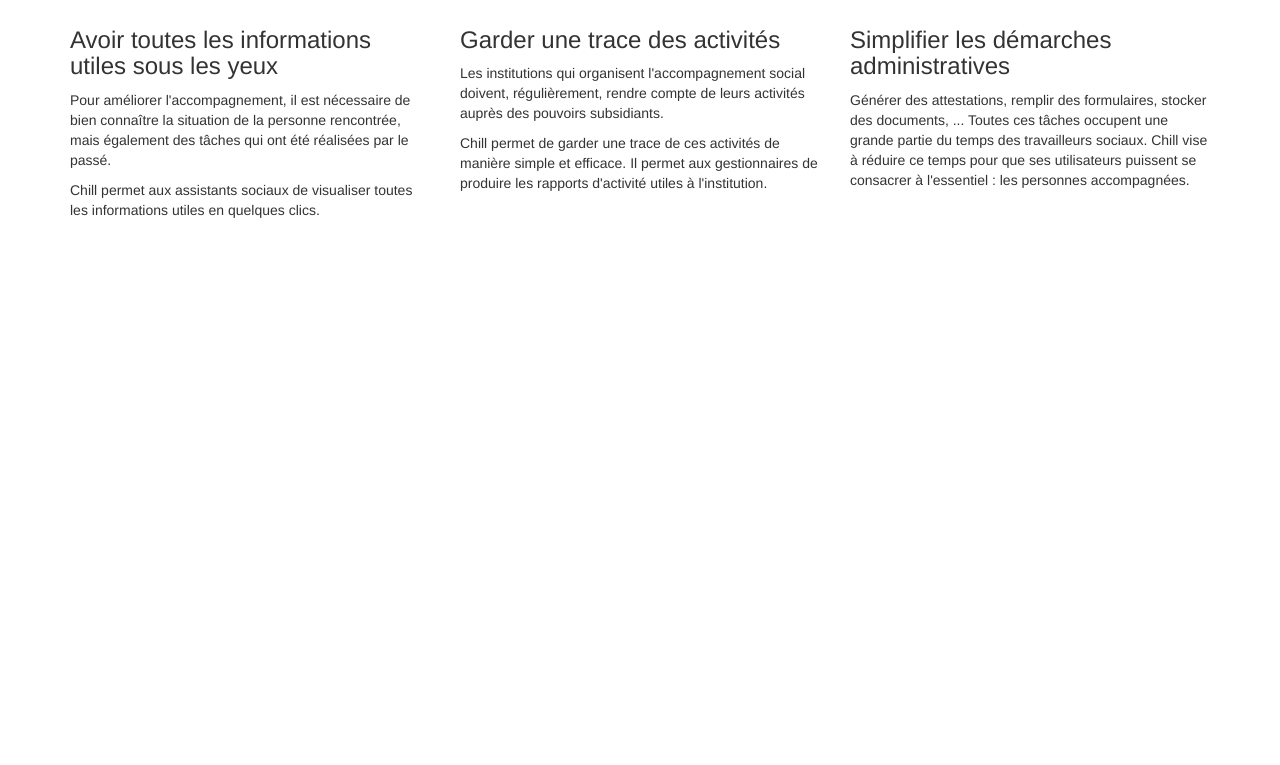
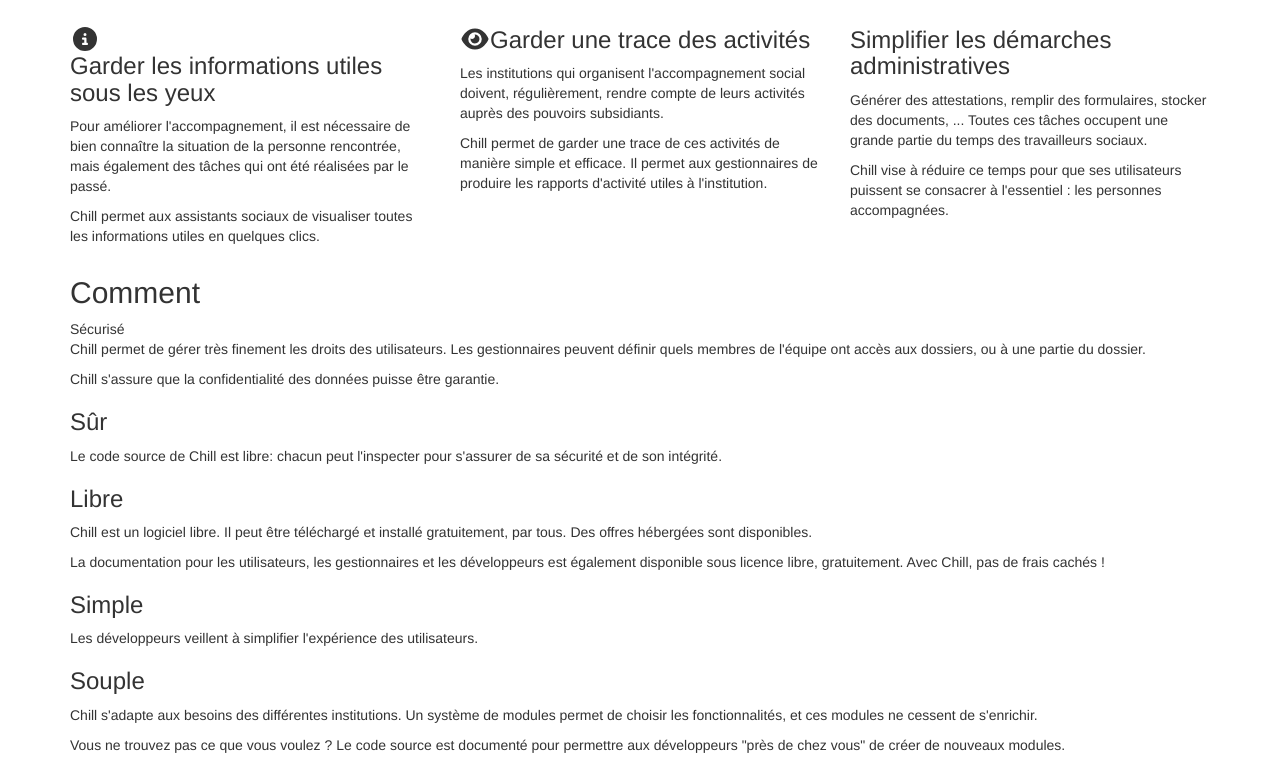
Before and after one commit to Chill-project/chill.social, a website: page website/index.html in a window 1280 px wide. Shown: the part 489-1254 px from the top of the page. Before the commit the page ends 800 px from the top, so only its background shows below. Drawn offline with nearby package versions, Linux system fonts and the light colour scheme; files whose address does not match are found by name.

Commit message:
add deps to font awesome

```diff
--- a/Gruntfile.js
+++ b/Gruntfile.js
@@ -32,7 +32,8 @@
       css: {
         files: [
           {cwd: '<%= website.folders.bower %>/bootstrap/dist/css/', src: '*', dest: '<%= website.folders.web %>/css', expand: true},
-          {cwd: '<%= website.folders.bower %>/bootstrap/dist/fonts/', src: '*', dest: '<%= website.folders.web %>/fonts', expand: true}
+          {cwd: '<%= website.folders.bower %>/font-awesome/css/', src: '*', dest: '<%= website.folders.web %>/css', expand: true},
+          {cwd: '<%= website.folders.bower %>/font-awesome/fonts/', src: '*', dest: '<%= website.folders.web %>/fonts', expand: true}
         ]
       },
       img: {
--- a/bower.json
+++ b/bower.json
@@ -22,6 +22,7 @@
     "tests"
   ],
   "dependencies": {
-    "bootstrap": "~3.3.4"
+    "bootstrap": "~3.3.4",
+    "font-awesome": "~4.3.0"
   }
 }
--- a/website/index.html
+++ b/website/index.html
@@ -9,6 +9,9 @@
 
     <!-- Bootstrap -->
     <link href="css/bootstrap.min.css" rel="stylesheet">
+
+    <!-- font awesome -->
+    <link href="css/font-awesome.min.css" rel="stylesheet">
 
     <!-- HTML5 shim and Respond.js for IE8 support of HTML5 elements and media queries -->
     <!-- WARNING: Respond.js doesn't work if you view the page via file:// -->
@@ -31,7 +34,7 @@
       <h2>Pour quoi faire ?</h2>
       <div class="row">
          <div class="col-md-4">
-           <h3>Avoir toutes les informations utiles sous les yeux</h3>
+           <h3><i class="fa fa-info-circle"></i><br/>Garder les informations utiles sous les yeux</h3>
 
            <p>Pour améliorer l'accompagnement, il est nécessaire de bien connaître la situation de la personne rencontrée, mais également des tâches qui ont été réalisées par le passé.</p>
 
@@ -40,7 +43,7 @@
 
 
          <div class="col-md-4">
-           <h3>Garder une trace des activités</h3>
+           <h3><i class="fa fa-eye"></i>Garder une trace des activités</h3>
 
            <p>Les institutions qui organisent l'accompagnement social doivent, régulièrement, rendre compte de leurs activités auprès des pouvoirs subsidiants.</p>
 
@@ -50,14 +53,43 @@
          <div class="col-md-4">
            <h3>Simplifier les démarches administratives</h3>
 
-   Générer des attestations, remplir des formulaires, stocker des documents, ... Toutes ces tâches occupent une grande partie du temps des travailleurs sociaux.
+           <p>Générer des attestations, remplir des formulaires, stocker des documents, ... Toutes ces tâches occupent une grande partie du temps des travailleurs sociaux.</p>
 
-   Chill vise à réduire ce temps pour que ses utilisateurs puissent se consacrer à l'essentiel : les personnes accompagnées.
+           <p>Chill vise à réduire ce temps pour que ses utilisateurs puissent se consacrer à l'essentiel : les personnes accompagnées.</p>
 
          </div>
-      </div>
-    <!-- end container -->
-    </div>
+      </div> <!-- end row -->
+
+      <h2>Comment</h2>
+
+      </h3>Sécurisé</h3>
+
+      <p>Chill permet de gérer très finement les droits des utilisateurs. Les gestionnaires peuvent définir quels membres de l'équipe ont accès aux dossiers, ou à une partie du dossier.</p>
+
+      <p>Chill s'assure que la confidentialité des données puisse être garantie.</p>
+
+      <h3>Sûr</h3>
+
+      <p>Le code source de Chill est libre: chacun peut l'inspecter pour s'assurer de sa sécurité et de son intégrité.</p>
+
+      <h3>Libre</h3>
+
+      <p>Chill est un logiciel libre. Il peut être téléchargé et installé gratuitement, par tous. Des offres hébergées sont disponibles.</p>
+
+      <p>La documentation pour les utilisateurs, les gestionnaires et les développeurs est également disponible sous licence libre, gratuitement. Avec Chill, pas de frais cachés !</p>
+
+      <h3>Simple</h3>
+
+      <p>Les développeurs veillent à simplifier l'expérience des utilisateurs.</p>
+
+      <h3>Souple</h3>
+
+      <p>Chill s'adapte aux besoins des différentes institutions. Un système de modules permet de choisir les fonctionnalités, et ces modules ne cessent de s'enrichir.</p>
+
+      <p>Vous ne trouvez pas ce que vous voulez ? Le code source est documenté pour permettre aux développeurs "près de chez vous" de créer de nouveaux modules. </p>
+
+
+    </div> <!-- end container -->
     <script src="js/all.js"></script>
   </body>
 </html>
```
